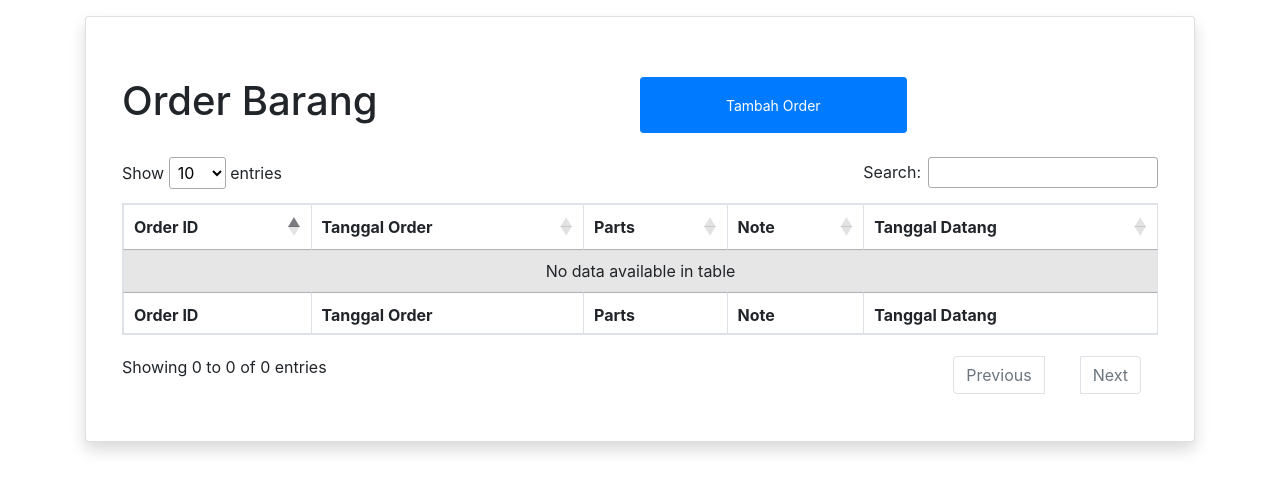
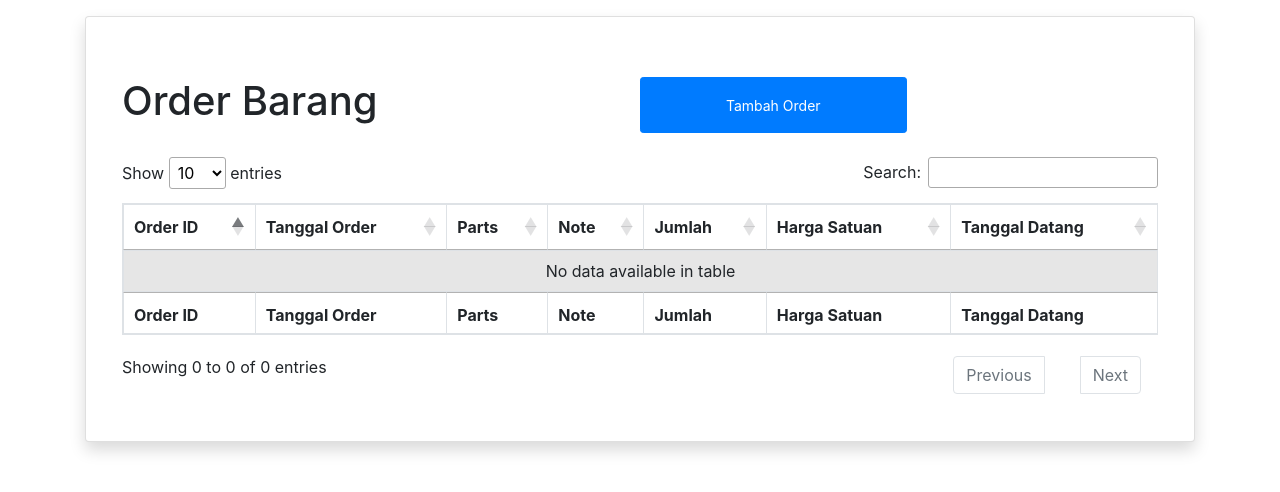
Before and after one commit to madeyoga/CGM-App, a Django app: page /order/ in a window 1280 px wide. Shown: the part 56-548 px from the top of the page. Run offline with Django 3.2, Linux system fonts and the light colour scheme; data that the repository does not hold is empty; some libraries are stand-ins or nearby versions.

Commit message:
Updates client design, using modal for Add new or edit order

```diff
--- a/CGM_App/webclient/templates/webclient/webclient_order.html
+++ b/CGM_App/webclient/templates/webclient/webclient_order.html
@@ -16,7 +16,7 @@
 			<div class="card-body">
 				<div class="row mt-4 mb-4">
 					<h1 class="col-md-6">Order Barang</h1>
-					<button id="add-new-button" class="col-md-3 btn btn-primary btn-sm" v-on:click="addNewOrderField">Tambah Order</button>
+					<button id="add-new-button" class="col-md-3 btn btn-primary btn-sm" onclick="$('#post_modal').modal('show');">Tambah Order</button>
 				</div>
 
 				<!-- TABLE -->
@@ -28,18 +28,22 @@
 								<th>Tanggal Order</th>
 								<th>Parts</th>
 								<th>Note</th>
+								<th>Jumlah</th>
+								<th>Harga Satuan</th>
 								<th>Tanggal Datang</th>
 							</tr>
 						</thead>
 						<tbody>
 							<tr v-for="item in ongoingOrders" v-bind:key="item.id" v-bind:id="item.id">
-								<template v-if="Object.keys(item).length > 0">
-									<td>[[ item.id ]]</td>
-									<td>[[ item.tanggal_order ]]</td>
-									<td>[[ item.nama_barang ]]</td>
-									<td>[[ item.note ]]</td>
-									<td>[[ item.tanggal_datang ]]</td>
-								</template>
+								<!-- <template v-if="Object.keys(item).length > 0"> -->
+								<td>[[ item.id ]]</td>
+								<td>[[ item.tanggal_order_preview ]]</td>
+								<td>[[ item.nama_barang ]]</td>
+								<td>[[ item.note ]]</td>
+								<td>[[ item.jumlah ]]</td>
+								<td>[[ item.harga ]]</td>
+								<td>[[ item.tanggal_datang ]]</td>
+								<!-- </template> -->
 
 								<!-- <template v-else>
 									<td><input type="text" class="form-control" readonly value="-"></td>
@@ -59,6 +63,8 @@
 								<th>Tanggal Order</th>
 								<th>Parts</th>
 								<th>Note</th>
+								<th>Jumlah</th>
+								<th>Harga Satuan</th>
 								<th>Tanggal Datang</th>
 							</tr>
 						</tfoot>
@@ -68,6 +74,128 @@
 			</div>
 		</div>
 	</div>
+	<!-- APP END -->
+
+	<!-- POST New Modal -->
+	<div class="modal fade" id="post_modal" tabindex="-1" role="dialog" aria-labelledby="post_modal_title" aria-hidden="true">
+		<div class="modal-dialog modal-lg" role="document">
+			<!-- FORM -->
+			<form action="/webclient/post_order/" method="POST">
+				{% csrf_token %}
+				<div class="modal-content">
+					<div class="modal-header">
+						<h5 class="modal-title" id="post_modal_title">Form Order</h5>
+						<button type="button" v-on:click="closeModal" class="close" data-dismiss="modal" aria-label="Close">
+							<span aria-hidden="true">&times;</span>
+						</button>
+					</div>
+					<div class="modal-body">
+						<div class="form-group row">
+							<label for="id_barang" class="col-sm-2 col-form-label">ID Order</label>
+							<div class="col-sm-10">
+								<input type="text" class="form-control" id="id_order" name="id_order" value="-1" readonly>
+							</div>
+						</div>
+						<div class="form-group row">
+							<label for="nama_barang" class="col-sm-2 col-form-label">Tanggal Order</label>
+							<div class="col-sm-10">
+								<input id="tanggal_order" name="tanggal_order" type="datetime-local" class="form-control">
+							</div>
+						</div>
+						<div class="form-group row">
+							<label for="nama_barang" class="col-sm-2 col-form-label">Nama Barang</label>
+							<div class="col-sm-10">
+								<input type="text" class="form-control" id="nama_barang" name="nama_barang" placeholder="masukan nama barang...">
+							</div>
+						</div>
+						<div class="form-group row">
+							<label for="jumlah_stock_barang" class="col-sm-2 col-form-label">Jumlah</label>
+							<div class="col-sm-10">
+								<input type="number" class="form-control" id="jumlah_barang" name="jumlah_barang" min="0" placeholder="masukan jumlah barang yang ingin di order...">
+							</div>
+						</div>
+						<div class="form-group row">
+							<label for="harga_barang_preview" class="col-sm-2 col-form-label">Harga Barang</label>
+							<div class="col-sm-10 input-group">
+								<input
+									type="number" min="50" class="form-control"
+									id="harga_barang" name="harga_barang" placeholder="masukan harga barang satuan...">
+							</div>
+						</div>
+					</div>
+					<div class="modal-footer">
+						<button type="button" class="btn btn-secondary" data-dismiss="modal">Close</button>
+						<button type="submit" class="btn btn-primary"><i class="fa fa-floppy-o"></i> Save</button>
+					</div>
+				</div>
+			</form>
+			<!-- FORM END -->
+		</div>
+	</div>
+	<!-- POST New Modal END -->
+
+	<!-- EDIT APP -->
+	<div id="edit_app">
+		<!-- EDIT Modal -->
+		<div class="modal fade" id="edit_modal" tabindex="-1" role="dialog" aria-labelledby="edit_modal_title" aria-hidden="true">
+			<div class="modal-dialog modal-lg" role="document">
+				<!-- FORM -->
+				<form action="/webclient/edit_order/" method="POST">
+					{% csrf_token %}
+					<div class="modal-content">
+						<div class="modal-header">
+							<h5 class="modal-title" id="edit_modal_title">Form Order</h5>
+							<button type="button" v-on:click="closeModal" class="close" data-dismiss="modal" aria-label="Close">
+								<span aria-hidden="true">&times;</span>
+							</button>
+						</div>
+						<div class="modal-body">
+							<div class="form-group row">
+								<label for="id_barang" class="col-sm-2 col-form-label">ID Order</label>
+								<div class="col-sm-10">
+									<input type="text" class="form-control" v-model="idOrder" id="id_order" name="id_order" value="-1" readonly>
+								</div>
+							</div>
+							<div class="form-group row">
+								<label for="nama_barang" class="col-sm-2 col-form-label">Tanggal Order</label>
+								<div class="col-sm-10">
+									<input id="tanggal_order" name="tanggal_order" type="datetime-local" v-model="tanggalOrder" class="form-control">
+								</div>
+							</div>
+							<div class="form-group row">
+								<label for="nama_barang" class="col-sm-2 col-form-label">Nama Barang</label>
+								<div class="col-sm-10">
+									<input type="text" class="form-control" v-model="namaBarang" id="nama_barang" name="nama_barang" placeholder="masukan nama barang...">
+								</div>
+							</div>
+							<div class="form-group row">
+								<label for="jumlah_stock_barang" class="col-sm-2 col-form-label">Jumlah</label>
+								<div class="col-sm-10">
+									<input type="number" class="form-control" v-model="jumlahBarang" id="jumlah_barang" name="jumlah_barang" min="0" placeholder="masukan jumlah barang yang ingin di order...">
+								</div>
+							</div>
+							<div class="form-group row">
+								<label for="harga_barang_preview" class="col-sm-2 col-form-label">Harga Barang</label>
+								<div class="col-sm-10 input-group">
+									<input
+										type="number" v-model="hargaBarang" min="50" class="form-control"
+										id="harga_barang" name="harga_barang" placeholder="masukan harga barang satuan...">
+								</div>
+							</div>
+						</div>
+						<div class="modal-footer">
+							<button type="button" v-on:click="closeModal" class="btn btn-secondary" data-dismiss="modal">Close</button>
+							<a type="button" v-bind:href="deleteUrl" class="btn btn-danger" data-dismiss="modal"><i class="fa fa-trash"></i> Delete</a>
+							<button type="submit" class="btn btn-primary"><i class="fa fa-floppy-o"></i> Save Changes</button>
+						</div>
+					</div>
+				</form>
+				<!-- FORM END -->
+			</div>
+		</div>
+		<!-- EDIT Modal END -->
+	</div>
+	<!-- EDIT APP END -->
 {% endblock %}
 
 {% block scripts %}
@@ -77,8 +205,8 @@
 		var initialData = JSON.parse(document.getElementById('initialData').textContent);
 		console.log(initialData);
 		for (orderData of initialData) {
-			orderData.tanggal_order = moment(orderData.tanggal_order).format('DD-MM-YYYY HH:mm');
-			console.log(orderData.tanggal_order);
+			orderData['tanggal_order_preview'] = moment(orderData.tanggal_order).format('DD-MM-YYYY HH:mm');
+			console.log(orderData.tanggal_order_preview);
 		}
 	</script>
 	<script src="{% static 'webclient/js/order_app.js' %}" type="text/javascript"></script>
```
